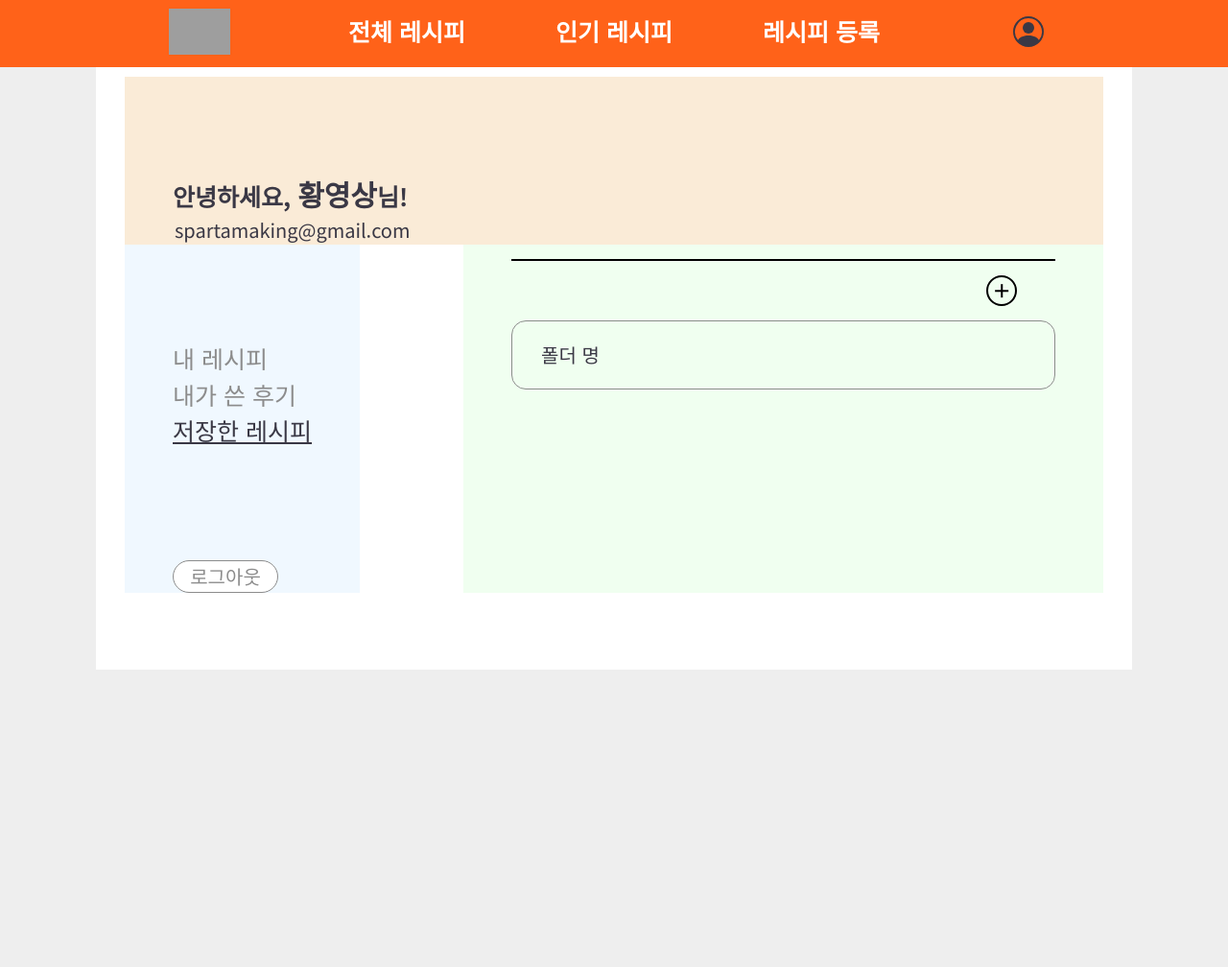
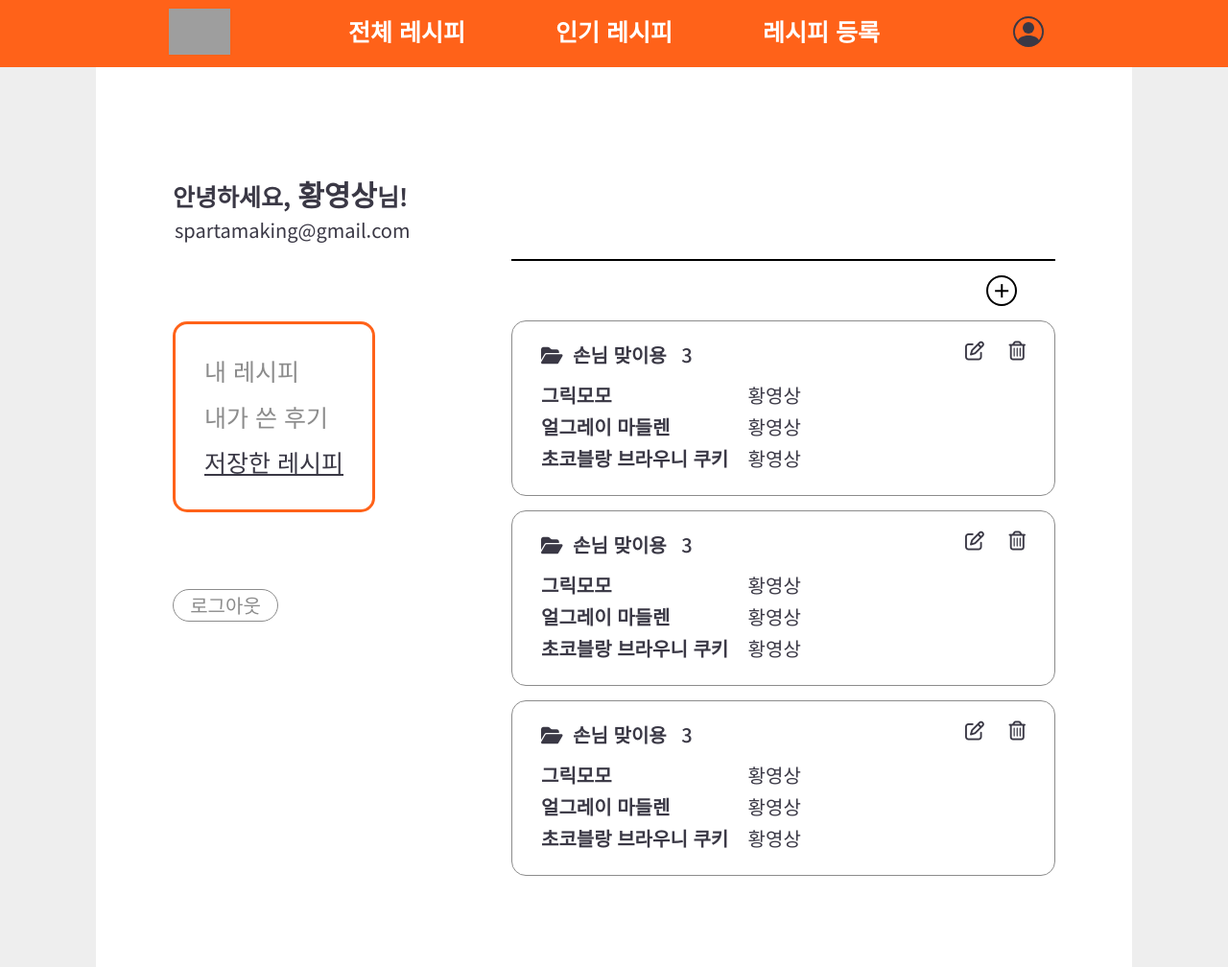
Before and after one commit to tunEmvegnomb/sparta-mc12th, a Flask app: page /mylike in a window 1280 px wide. Shown: the whole page at 96% size. Before the commit the page ends 698 px from the top, so only its background shows below. Run offline with Flask 2, Linux system fonts and the light colour scheme; some libraries are stand-ins or nearby versions; grey boxes are pictures that could not be loaded.

Commit message:
mylike, mypage structure

```diff
--- a/static/css/mylike.css
+++ b/static/css/mylike.css
@@ -9,6 +9,7 @@
   align-self: flex-end;
   margin-right: 40px;
   cursor: pointer;
+  margin-bottom: 15px;
 }
 
 .recipe-folder {
@@ -16,7 +17,52 @@
   border: 1px solid #8c8c8c;
   border-radius: 15px;
   padding: 20px 30px;
-  margin: 15px 0;
+  margin-bottom: 15px;
   font-size: 20px;
   font-weight: 500;
+  position: relative;
 }
+
+.folder-head {
+  margin-bottom: 12px;
+}
+
+.folder-title {
+  margin-right: 10px;
+  margin-left: 5px;
+  font-weight: 600;
+}
+
+.folder-row {
+  margin-bottom: 3px;
+}
+
+.folder-row .recipe-link {
+  color: var(--default);
+}
+
+.folder-row .recipe-link:hover {
+  color: black;
+}
+
+.folder-row .recipe-title {
+  font-weight: 600;
+  display: inline-block;
+  width: 210px;
+}
+
+.folder-functions {
+  cursor: pointer;
+  position: absolute;
+  top: 15px;
+  right: 30px;
+}
+
+.fa-pen-to-square:hover,
+.fa-trash-can:hover {
+  color: black;
+}
+
+.folder-functions .fa-pen-to-square {
+  margin-right: 20px;
+}
--- a/static/css/mypage.css
+++ b/static/css/mypage.css
@@ -6,13 +6,11 @@
 .mypage-first-col {
   display: flex;
   flex-direction: column;
-  background-color: aliceblue;
   padding: 0 50px;
 }
 
 .mypage-title {
   padding: 100px 50px 0 50px;
-  background-color: antiquewhite;
 }
 
 .mypage-title > span {
@@ -35,17 +33,25 @@
 }
 
 .mypage-menubar {
-  padding: 100px 0;
+  margin: 80px 0;
+  padding: 20px 30px;
+  border: 3px solid var(--orange);
+  border-radius: 15px;
 }
 
 .mypage-menubar li {
   list-style: none;
+  margin: 10px 0;
 }
 
 .mypage-menu a {
   text-decoration: none;
   color: #8c8c8c;
   font-size: 25px;
+}
+
+.mypage-menu a:hover {
+  color: var(--default);
 }
 
 .mypage-menubar .current a {
@@ -68,7 +74,7 @@
   flex-direction: column;
   align-items: center;
   padding: 0 50px;
-  background-color: honeydew;
+  /* background-color: honeydew; */
 }
 
 .mypage-sec-col .new_recipe-btn {
@@ -119,6 +125,10 @@
   color: var(--default);
 }
 
+.myrecipe-item i {
+  color: var(--default);
+}
+
 .myrecipe-title:hover,
 .myrecipe-update:hover,
 .myrecipe-remove:hover {
--- a/templates/mylike.html
+++ b/templates/mylike.html
@@ -72,11 +72,102 @@
         <div class="mypage-sec-col">
           <div class="mylike-border"></div>
           <img src="/static/img/new_folder-icon.svg" class="new_folder-icon" />
+          <div>
+
           <div class="recipe-folder">
-            <span>폴더 명</span>
+            <div class="folder-head">
+              <i class="fa-solid fa-folder-open"></i>
+              <span class="folder-title">손님 맞이용</span>
+              <span class="folder-count">3</span>
+            </div>
+            <div class="folder-row">
+              <a href="#" class="recipe-link"
+                ><span class="recipe-title">그릭모모</span></a
+              >
+              <span class="nickname">황영상</span>
+            </div>
+            <div class="folder-row">
+              <a href="#" class="recipe-link"
+                ><span class="recipe-title">얼그레이 마들렌</span></a
+              >
+              <span class="nickname">황영상</span>
+            </div>
+            <div class="folder-row">
+              <a href="#" class="recipe-link"
+                ><span class="recipe-title">초코블랑 브라우니 쿠키</span></a
+              >
+              <span class="nickname">황영상</span>
+            </div>
+            <div class="folder-functions">
+              <i class="fa-regular fa-pen-to-square"></i>
+              <i class="fa-regular fa-trash-can"></i>
+            </div>
           </div>
+          <div class="recipe-folder">
+            <div class="folder-head">
+              <i class="fa-solid fa-folder-open"></i>
+              <span class="folder-title">손님 맞이용</span>
+              <span class="folder-count">3</span>
+            </div>
+            <div class="folder-row">
+              <a href="#" class="recipe-link"
+                ><span class="recipe-title">그릭모모</span></a
+              >
+              <span class="nickname">황영상</span>
+            </div>
+            <div class="folder-row">
+              <a href="#" class="recipe-link"
+                ><span class="recipe-title">얼그레이 마들렌</span></a
+              >
+              <span class="nickname">황영상</span>
+            </div>
+            <div class="folder-row">
+              <a href="#" class="recipe-link"
+                ><span class="recipe-title">초코블랑 브라우니 쿠키</span></a
+              >
+              <span class="nickname">황영상</span>
+            </div>
+            <div class="folder-functions">
+              <i class="fa-regular fa-pen-to-square"></i>
+              <i class="fa-regular fa-trash-can"></i>
+            </div>
+          </div>
+          <div class="recipe-folder">
+            <div class="folder-head">
+              <i class="fa-solid fa-folder-open"></i>
+              <span class="folder-title">손님 맞이용</span>
+              <span class="folder-count">3</span>
+            </div>
+            <div class="folder-row">
+              <a href="#" class="recipe-link"
+                ><span class="recipe-title">그릭모모</span></a
+              >
+              <span class="nickname">황영상</span>
+            </div>
+            <div class="folder-row">
+              <a href="#" class="recipe-link"
+                ><span class="recipe-title">얼그레이 마들렌</span></a
+              >
+              <span class="nickname">황영상</span>
+            </div>
+            <div class="folder-row">
+              <a href="#" class="recipe-link"
+                ><span class="recipe-title">초코블랑 브라우니 쿠키</span></a
+              >
+              <span class="nickname">황영상</span>
+            </div>
+            <div class="folder-functions">
+              <i class="fa-regular fa-pen-to-square"></i>
+              <i class="fa-regular fa-trash-can"></i>
+            </div>
+          </div>
+
         </div>
       </div>
     </main>
+    <script
+      src="https://kit.fontawesome.com/e04b9acc8d.js"
+      crossorigin="anonymous"
+    ></script>
   </body>
 </html>
```
